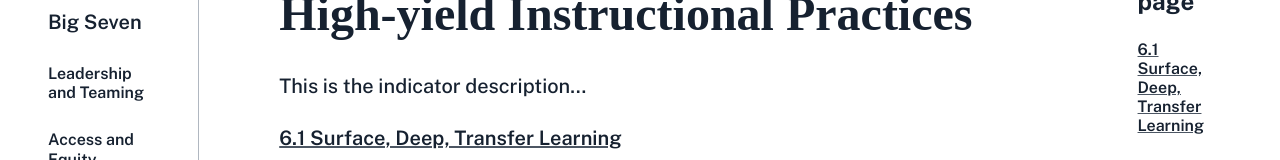
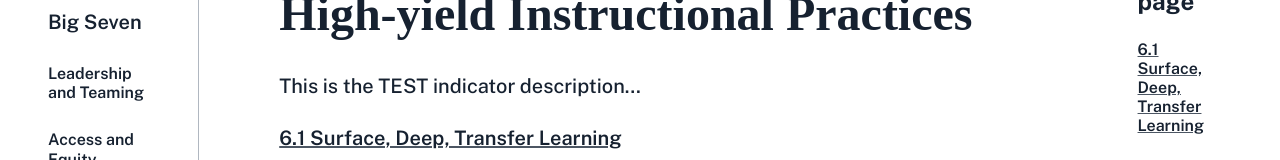
Before and after one commit to eecd-design/conditions-for-success_middle, an Astro site: page /big-seven/high-yield-instructional-practices in a window 1280 px wide. Shown: the part 262-422 px from the top of the page. Built offline with nearby package versions, Linux system fonts and the light colour scheme; Astro itself is replaced by a stand-in of ours; no server answers; a web font is replaced by a local one.

Commit message:
Update src/content/indicators/high-yield-instructional-practices

```diff
--- a/src/content/indicators/high-yield-instructional-practices/description.md
+++ b/src/content/indicators/high-yield-instructional-practices/description.md
@@ -1 +1 @@
-This is the indicator description...
+This is the TEST indicator description...
```
